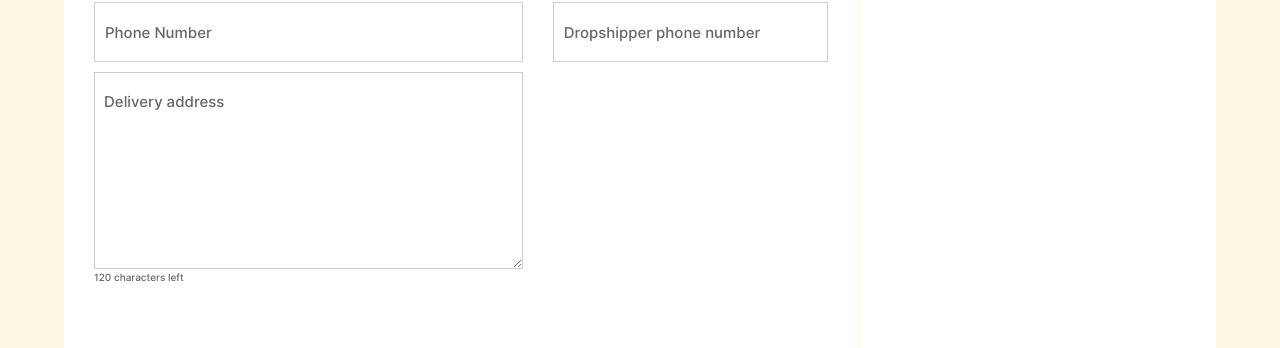
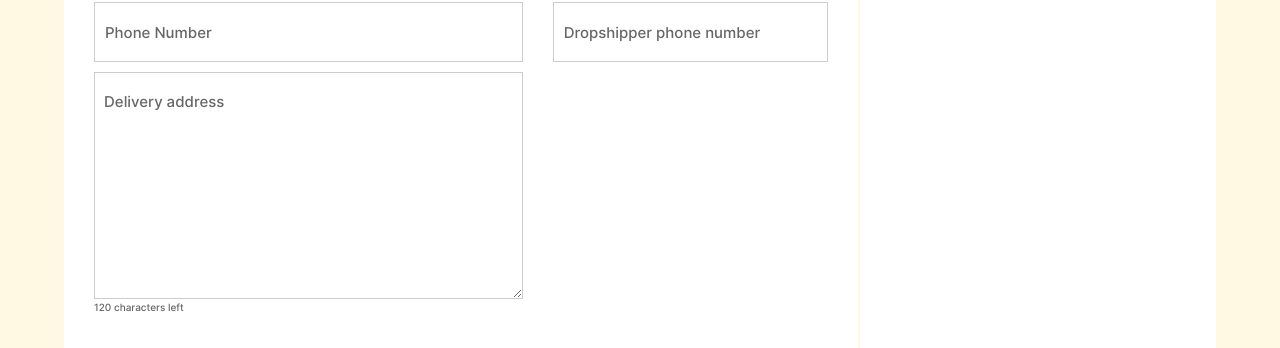
Before and after one commit to satriyawicaksana/jakmall, a Vue app: page / in a window 1280 px wide. Shown: the part 236-584 px from the top of the page. Built offline with nearby package versions, Linux system fonts and the light colour scheme.

Commit message:
adding vuex store to textareabox component

```diff
--- a/src/App.vue
+++ b/src/App.vue
@@ -64,11 +64,7 @@
                     :pattern="/^[-+()\d]{6,20}$/"
                     :dropshipperField="false"
                   />
-                  <TextareaBox
-                    :maxlength="120"
-                    @change-value="formObj.address = $event"
-                    :incorrect="formObj.incorrect"
-                  />
+                  <TextareaBox :maxlength="120" />
                 </div>
                 <div class="delivery__bot_right delivery__bot_child">
                   <InputBox
--- a/src/components/TextareaBox.vue
+++ b/src/components/TextareaBox.vue
@@ -7,7 +7,7 @@
       :maxlength="maxlength"
       required
       :class="{inputvalid: isValid, inputinvalid: !isValid && isEntered }"
-      v-model="newValue"
+      :value="value"
       @input="reduceChar"
       @focusout="focusOut"
     ></textarea>
@@ -47,23 +47,26 @@
   name: "TextareaBox",
   data() {
     return {
-      newValue: "",
+      /* newValue: "", */
       remainingChar: 120,
       isValid: false,
       isEntered: false
     };
   },
-  props: ["maxlength", "incorrect"],
+  computed: {
+    value() {
+      return this.$store.state.formObj.address;
+    }
+  },
+  props: ["maxlength"],
   methods: {
-    reduceChar() {
-      this.remainingChar = 120 - this.newValue.length;
-      this.newValue.length ? (this.isValid = true) : (this.isValid = false);
+    reduceChar(e) {
+      this.remainingChar = this.maxlength - e.target.value.length;
+      e.target.value ? (this.isValid = true) : (this.isValid = false);
+      this.$store.commit("setaddress", e.target.value);
     },
     focusOut() {
       this.isEntered = true;
-      this.isValid
-        ? this.$emit("change-value", this.newValue)
-        : this.$emit("change-value", "");
     }
   }
 };
@@ -89,6 +92,7 @@
   padding-top: 2.5rem;
   color: black;
   font-family: inter-bold;
+  font-size: 1.5rem;
   outline: none;
   border: 1px solid grey-border;
 }
--- a/src/store/index.js
+++ b/src/store/index.js
@@ -57,6 +57,9 @@
     setnumber(state, payload) {
       state.formObj.number = payload;
     },
+    setaddress(state, payload) {
+      state.formObj.address = payload;
+    },
     setdropshipperName(state, payload) {
       state.formObj.dropshipperName = payload;
     },
```
